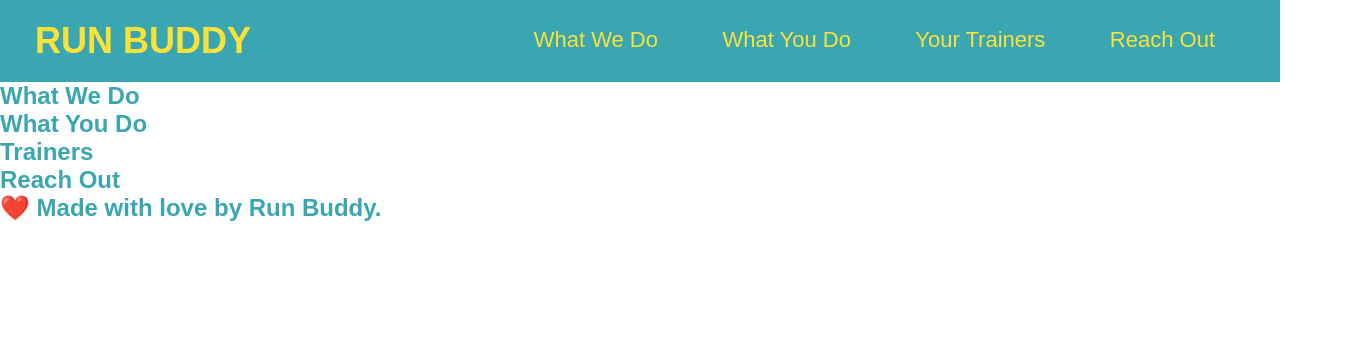
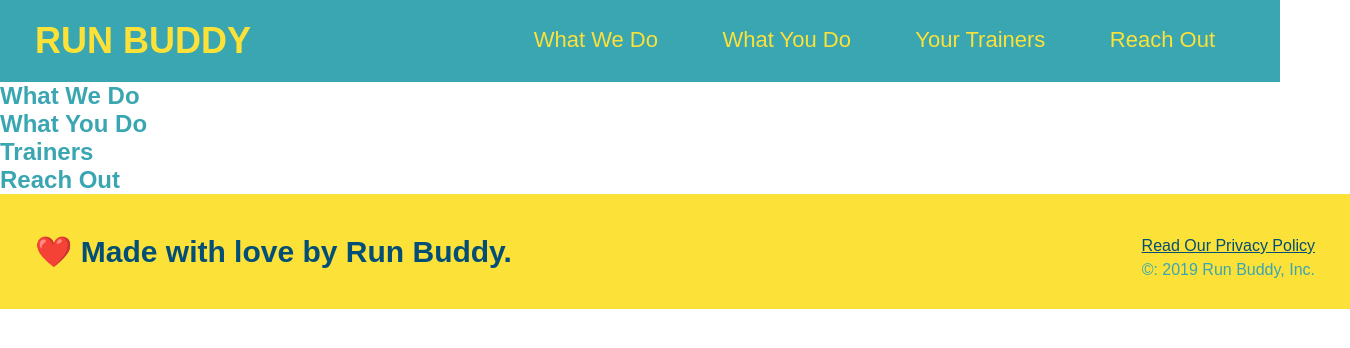
Before and after one commit to CRSPN/run-buddy, a plain HTML site: page index.html in a window 1280 px wide. Shown: the whole page, 1350 px wide, since content can reach past the window. Drawn offline with Linux system fonts and the light colour scheme.

Commit message:
float privacy policy right

```diff
--- a/assets/css/style.css
+++ b/assets/css/style.css
@@ -34,7 +34,24 @@ nav a {
     text-decoration: none;
     color: #fce138;
 }
+footer {
+    background: #fce138;
+    width: 100%;
+    padding: 40px 35px;
 
+}
 
-
-footer a {color:}
+footer h2 {
+    display: inline;
+    color: #024e76;
+    font-size: 30px;
+    margin: 0;
+}
+footer div {
+    float: right;
+    line-height: 1.5;
+    text-align: right;
+}
+footer a {
+    color: #024e76;
+}
--- a/index.html
+++ b/index.html
@@ -80,6 +80,10 @@
     <footer>
 
         <h2>❤️ Made with love by Run Buddy.</h2>
+        <div>
+            <a href="#"> Read Our Privacy Policy</a><br />
+            &copy: 2019 Run Buddy, Inc.
+        </div>
 
     </footer>
 
```
